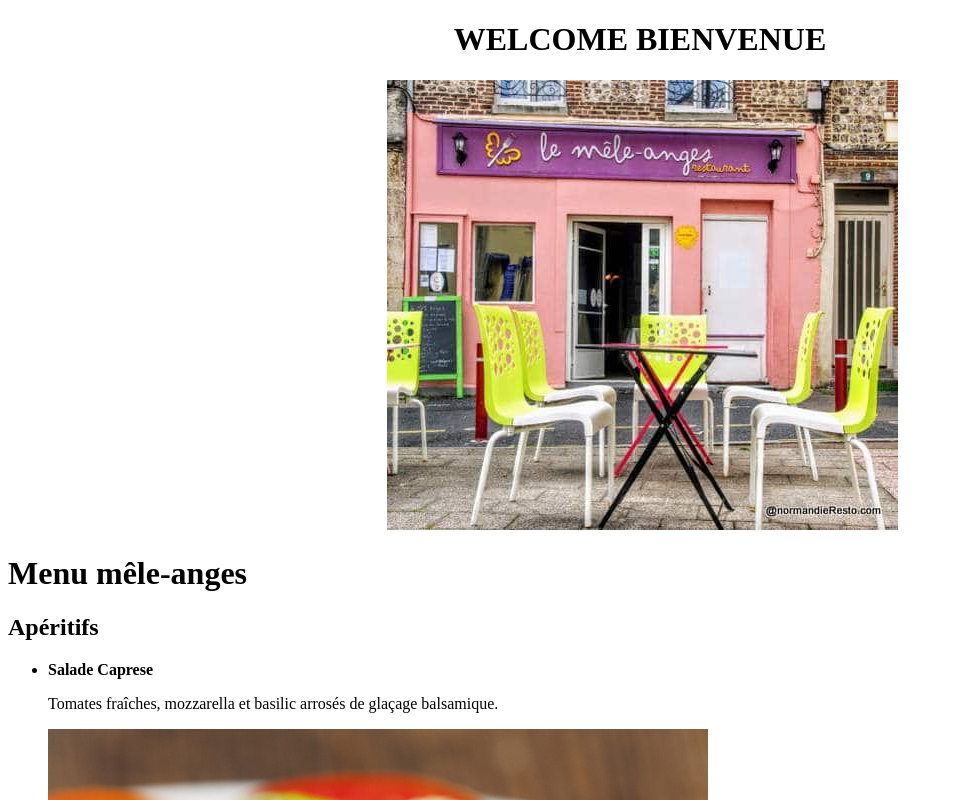
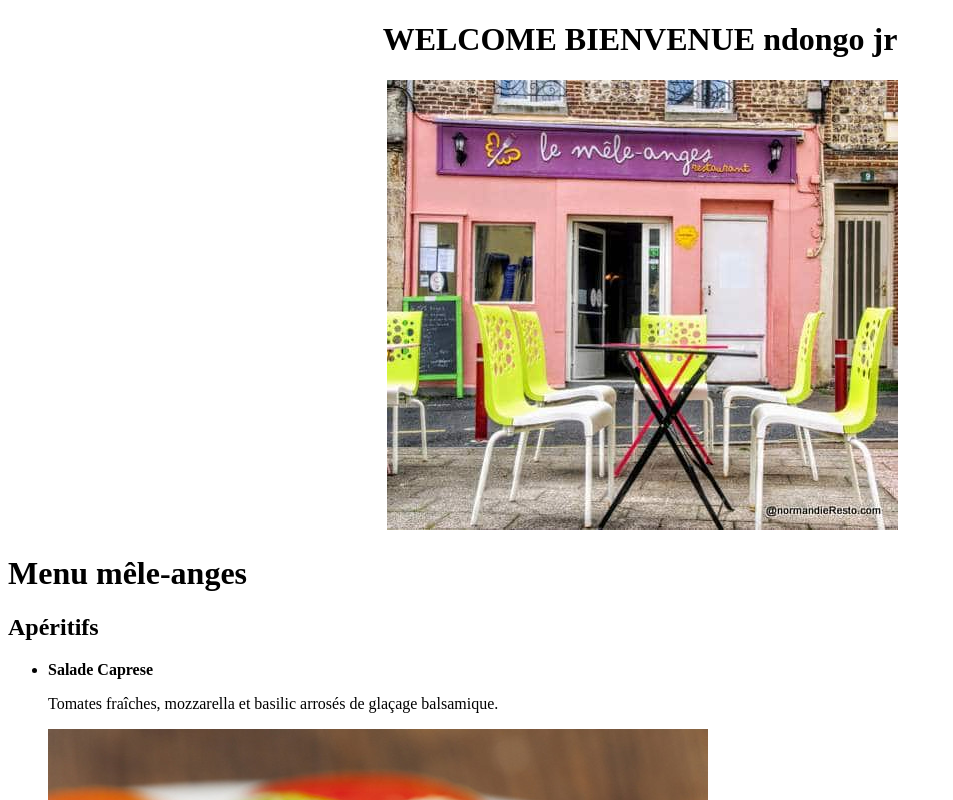
Before and after one commit to NdongoJuniorDieng/html2, a plain HTML site: page index_2.html in a window 1280 px wide. Shown: the top 800 px of the page, without its empty margins (0-953 px from the left). Drawn offline with Linux system fonts and the light colour scheme.

Commit message:
Update index_2.html

```diff
--- a/index_2.html
+++ b/index_2.html
@@ -11,7 +11,7 @@
  <title>Menu de mêle-anges</title> </head>
 
  <body>
-    <h1 style="text-align: center;">WELCOME BIENVENUE</h1>
+    <h1 style="text-align: center;">WELCOME BIENVENUE ndongo jr</h1>
     <img src="le-mele-anges.jpg" style="margin-left: 30%;">
 
     <div>
```
